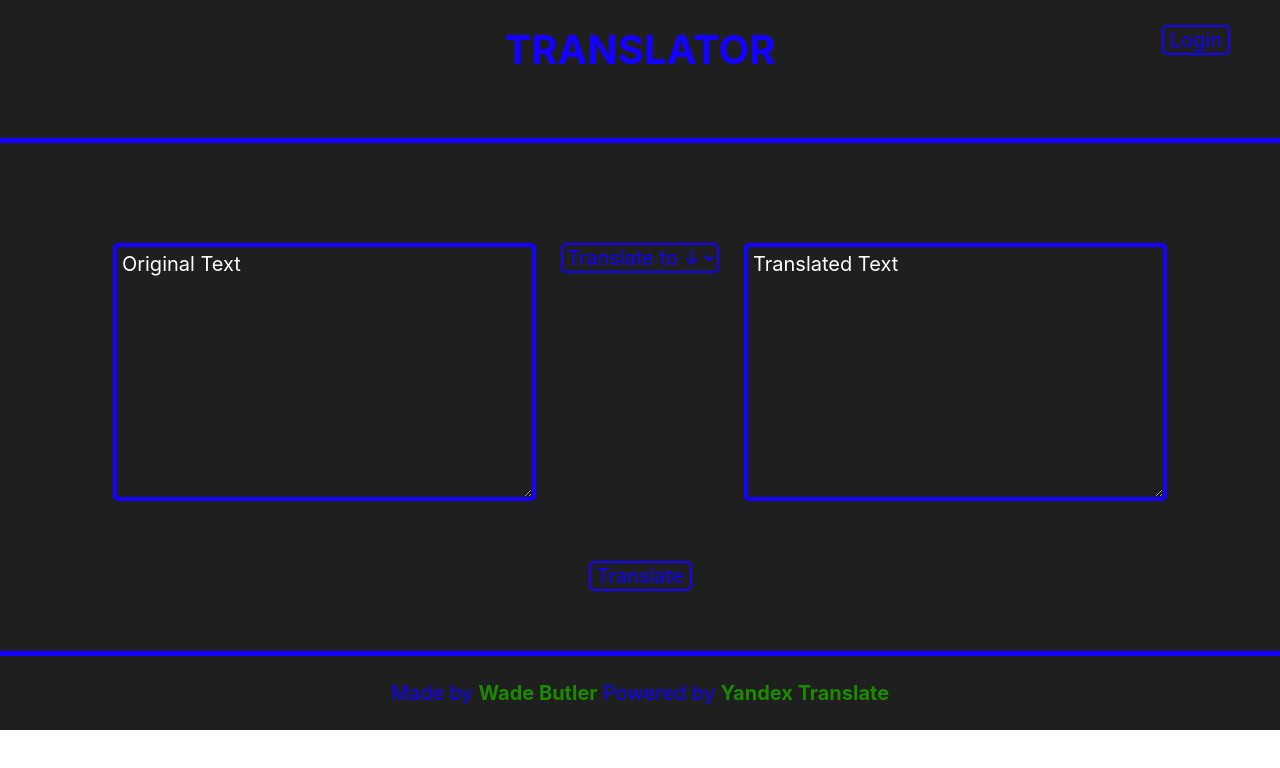
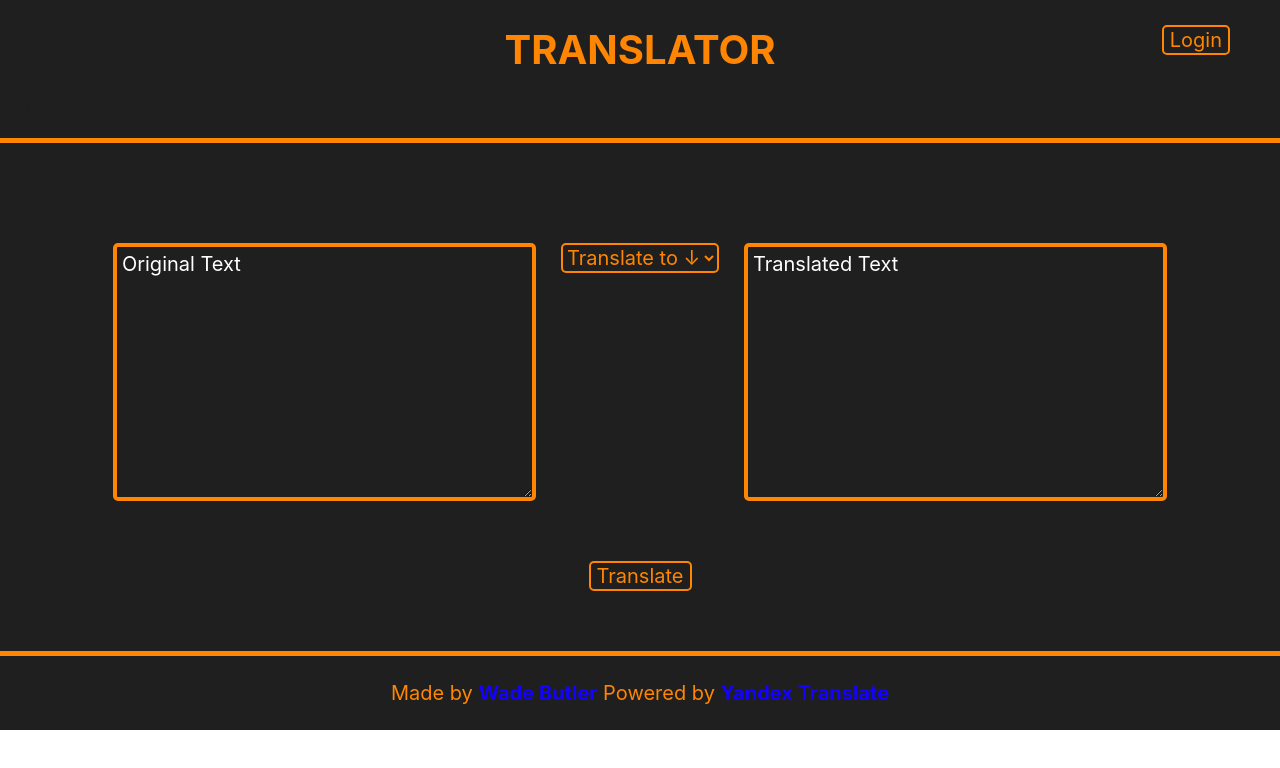
Before and after one commit to wadebutler/TranslatorBook, a React (Create React App) app: page / in a window 1280 px wide. Shown: the top 768 px of the page. Built offline with nearby package versions, Linux system fonts and the light colour scheme.

Commit message:
code clean-up and change of main colors

```diff
--- a/src/styles/partials/_variables.scss
+++ b/src/styles/partials/_variables.scss
@@ -1,5 +1,5 @@
-$one: #1302ff;
-$two: #1c8a01;
+$one: #ff8502;
+$two: #1302ff;
 $three: #1f1f1f;
 $four: white;
 
@@ -15,5 +15,3 @@ $four: white;
         background: $one;
     }
 }
-
-// linear-gradient(131deg, rgba(19,2,255,1) 0%, rgba(28,138,1,1) 100%)
--- a/src/styles/styles.css
+++ b/src/styles/styles.css
@@ -188,12 +188,12 @@ html {
 }
 
 :focus {
-  outline: 2px solid #1c8a01;
+  outline: 2px solid #1302ff;
   outline-offset: 2px;
 }
 
 a:focus {
-  outline: 2px solid #1c8a01;
+  outline: 2px solid #1302ff;
   outline-offset: 2px;
 }
 
@@ -201,7 +201,7 @@ header {
   background: #1f1f1f;
   padding: 25px;
   margin: 0;
-  border-bottom: 5px solid #1302ff;
+  border-bottom: 5px solid #ff8502;
 }
 
 header p {
@@ -213,7 +213,7 @@ header p {
 header .title {
   text-align: center;
   text-transform: uppercase;
-  color: #1302ff;
+  color: #ff8502;
   margin: 0;
 }
 
@@ -222,16 +222,16 @@ header .log {
   right: 50px;
   top: 25px;
   border-radius: 5px;
-  color: #1302ff;
+  color: #ff8502;
   background: #1f1f1f;
-  border: 2px solid #1302ff;
+  border: 2px solid #ff8502;
   -webkit-transition: 0.3s;
   transition: 0.3s;
 }
 
 header .log:hover, header .log:focus {
   color: #1f1f1f;
-  background: #1302ff;
+  background: #ff8502;
 }
 
 @media (max-width: 500px) {
@@ -248,31 +248,31 @@ header .navMenu {
 
 header .navMenu .navLink {
   margin: 10px;
-  color: #1302ff;
+  color: #ff8502;
   border-bottom: 1.5px solid #1f1f1f;
   -webkit-transition: 0.3s;
   transition: 0.3s;
 }
 
 header .navMenu .navLink:hover, header .navMenu .navLink:focus {
-  border-bottom: 1.5px solid #1302ff;
+  border-bottom: 1.5px solid #ff8502;
 }
 
 footer {
   background: #1f1f1f;
-  border-top: 5px solid #1302ff;
+  border-top: 5px solid #ff8502;
 }
 
 footer p {
   text-align: center;
   margin: 0;
-  color: #1302ff;
+  color: #ff8502;
   padding: 25px;
 }
 
 footer p a {
   font-weight: bold;
-  color: #1c8a01;
+  color: #1302ff;
 }
 
 main {
@@ -286,7 +286,7 @@ main .translatorForm {
 }
 
 main .translatorForm textarea {
-  border: 4px solid #1302ff;
+  border: 4px solid #ff8502;
   border-radius: 5px;
   padding: 5px;
   background: #1f1f1f;
@@ -312,16 +312,16 @@ main .translatorForm textarea::placeholder {
 main .translatorForm select {
   margin: 0 25px;
   border-radius: 5px;
-  color: #1302ff;
+  color: #ff8502;
   background: #1f1f1f;
-  border: 2px solid #1302ff;
+  border: 2px solid #ff8502;
   -webkit-transition: 0.3s;
   transition: 0.3s;
 }
 
 main .translatorForm select:hover, main .translatorForm select:focus {
   color: #1f1f1f;
-  background: #1302ff;
+  background: #ff8502;
 }
 
 @media (max-width: 1022px) {
@@ -345,16 +345,16 @@ main .translatorForm select:hover, main .translatorForm select:focus {
 main .translatorButtons button {
   margin: 10px;
   border-radius: 5px;
-  color: #1302ff;
+  color: #ff8502;
   background: #1f1f1f;
-  border: 2px solid #1302ff;
+  border: 2px solid #ff8502;
   -webkit-transition: 0.3s;
   transition: 0.3s;
 }
 
 main .translatorButtons button:hover, main .translatorButtons button:focus {
   color: #1f1f1f;
-  background: #1302ff;
+  background: #ff8502;
 }
 
 section {
@@ -364,7 +364,7 @@ section {
 section h2 {
   margin: 0;
   text-align: center;
-  color: #1302ff;
+  color: #ff8502;
   padding: 25px;
 }
 
@@ -378,26 +378,26 @@ section ul {
 
 section ul li {
   list-style: none;
-  color: #1302ff;
+  color: #ff8502;
   padding: 10px;
 }
 
 section ul li span {
-  color: #1c8a01;
+  color: #1302ff;
 }
 
 section ul li button {
   margin-left: 10px;
   border-radius: 5px;
-  color: #1302ff;
+  color: #ff8502;
   background: #1f1f1f;
-  border: 2px solid #1302ff;
+  border: 2px solid #ff8502;
   -webkit-transition: 0.3s;
   transition: 0.3s;
 }
 
 section ul li button:hover, section ul li button:focus {
   color: #1f1f1f;
-  background: #1302ff;
+  background: #ff8502;
 }
 /*# sourceMappingURL=styles.css.map */
```
